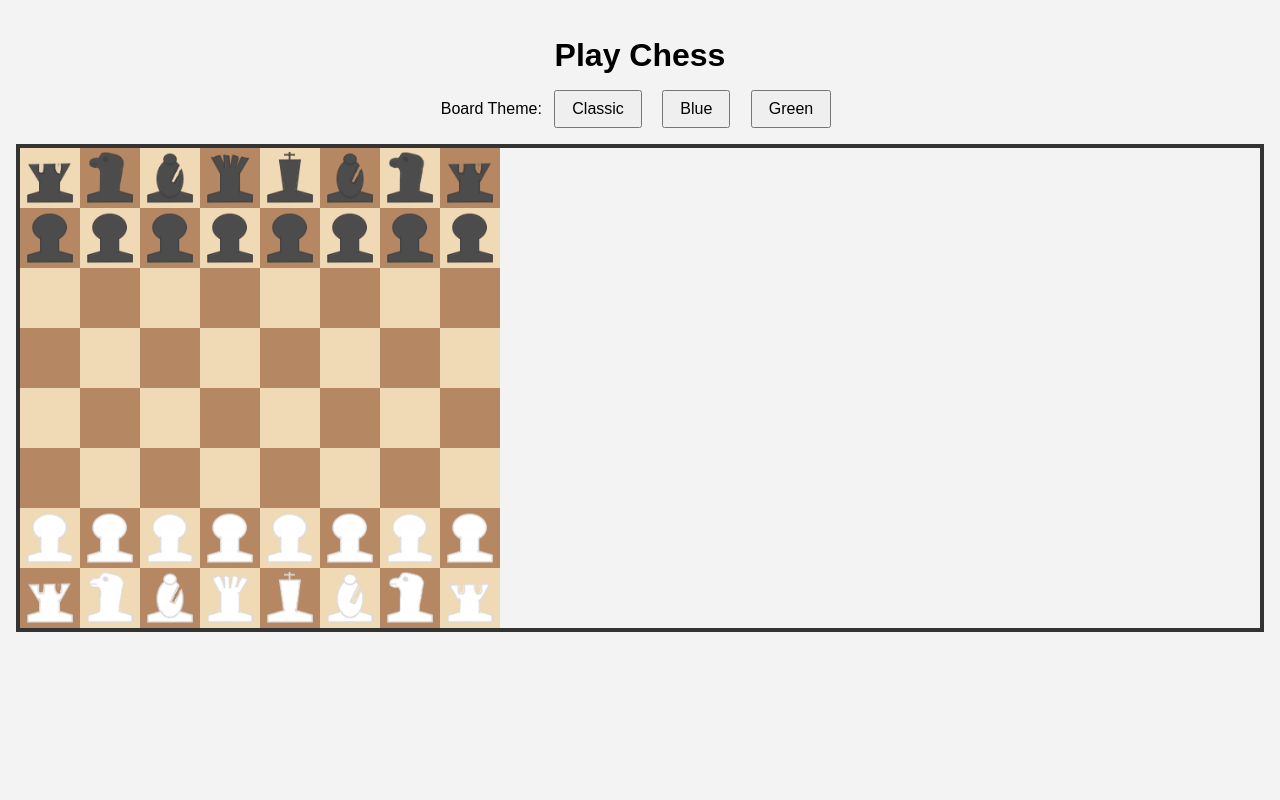
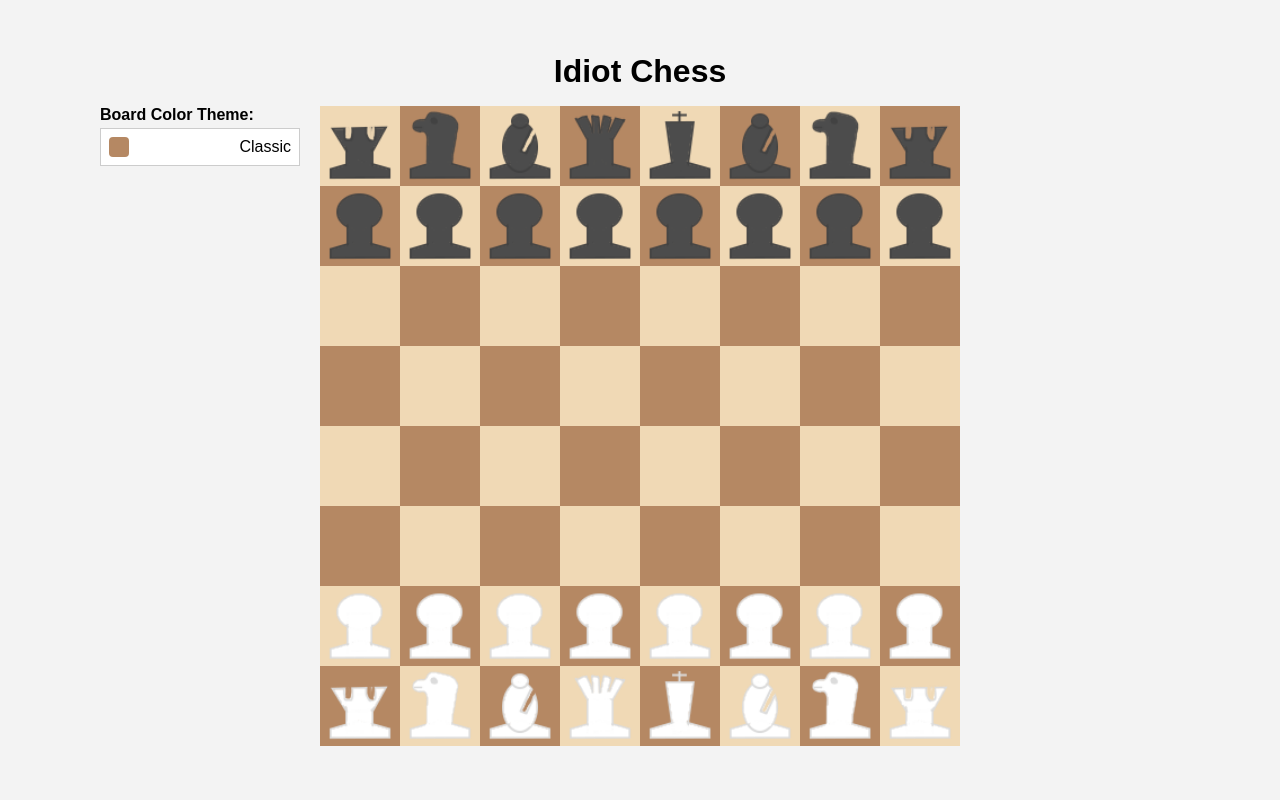
Before and after one commit to cadenweigel/IdiotChess, a Flask app: page /play in a window 1280 px wide. Run offline with Flask 3, Linux system fonts and the light colour scheme.

Commit message:
improved styling on play page

```diff
--- a/app/static/css/play.css
+++ b/app/static/css/play.css
@@ -1,45 +1,124 @@
 body {
   font-family: Arial, sans-serif;
-    text-align: center;
   background-color: #f3f3f3;
   margin: 0;
-    padding: 1rem;
+  padding: 2rem;
+  display: flex;
+  flex-direction: column;
+  align-items: center;
 }
 
 h1 {
   margin-bottom: 1rem;
 }
 
-  #theme-selector {
-    margin-bottom: 1rem;
+.board-container {
+  display: flex;
+  align-items: flex-start;
+  justify-content: center;
+  gap: 2rem;
 }
 
-  button {
-    margin: 0 0.5rem;
-    padding: 0.5rem 1rem;
+.board-wrapper {
+  position: relative;
+  width: fit-content;
+  margin: 0 auto;
+}
+
+.theme-picker-wrapper {
+  position: absolute;
+  top: 0;
+  left: -220px; /* enough space to the left of board */
+  display: flex;
+  flex-direction: column;
+  align-items: flex-start;
+}
+
+.theme-label {
+  margin-bottom: 0.25rem;
+  font-weight: bold;
   font-size: 1rem;
+  white-space: nowrap;
+}
+
+.custom-theme-picker {
+  position: relative;
+  width: 200px;
+  margin-bottom: 1rem;
+  -webkit-user-select: none; /* Safari compatibility */
+  user-select: none;
+}
+
+.theme-button {
+  width: 100%;
+  padding: 0.5rem;
+  font-size: 1rem;
+  display: flex;
+  align-items: center;
+  justify-content: space-between;
+  background: white;
+  border: 1px solid #ccc;
   cursor: pointer;
 }
 
-  /* Board layout */
+.theme-options {
+  position: absolute;
+  top: 100%;
+  left: 0;
+  width: 100%;
+  background: white;
+  border: 1px solid #ccc;
+  z-index: 10;
+  box-shadow: 0 2px 8px rgba(0,0,0,0.15);
+}
+
+.theme-option {
+  padding: 0.5rem;
+  display: flex;
+  align-items: center;
+  cursor: pointer;
+}
+
+.theme-option:hover {
+  background-color: #eee;
+}
+
+.swatch {
+  display: inline-block;
+  width: 20px;
+  height: 20px;
+  border-radius: 4px;
+  margin-right: 0.5rem;
+  vertical-align: middle;
+}
+
+.swatch-classic { background-color: #b58863; }
+.swatch-blue { background-color: #547aa5; }
+.swatch-green { background-color: #497f4b; }
+.swatch-gray { background-color: #a9a9a9; }
+
+.hidden {
+  display: none;
+}
+
 .board {
   display: grid;
-    grid-template-columns: repeat(8, 60px);
-    grid-template-rows: repeat(8, 60px);
-    margin: 0 auto;
-    border: 4px solid #333;
+  grid-template-columns: repeat(8, 80px);
+  grid-template-rows: repeat(8, 80px);
+  margin: 0;
+  border: none;
+  transition: background-color 0.3s ease;
 }
 
-  /* Square base style */
 .square {
-    width: 60px;
-    height: 60px;
+  width: 80px;
+  height: 80px;
   display: flex;
   align-items: center;
   justify-content: center;
+  transition: background-color 0.3s ease; /* smooth theme change */
 }
 
-  /* Piece image */
 .square img {
   width: 90%;
   height: 90%;
@@ -47,31 +126,20 @@ body {
   pointer-events: none;
 }
 
-  /* Classic theme */
-  .board.classic .light {
-    background-color: #f0d9b5;
-  }
-  .board.classic .dark {
-    background-color: #b58863;
-  }
+/* Board themes */
+.board.classic .light { background-color: #f0d9b5; }
+.board.classic .dark { background-color: #b58863; }
 
-  /* Blue theme */
-  .board.blue .light {
-    background-color: #dfefff;
-  }
-  .board.blue .dark {
-    background-color: #547aa5;
-  }
+.board.blue .light { background-color: #dfefff; }
+.board.blue .dark { background-color: #547aa5; }
 
-  /* Green theme */
-  .board.green .light {
-    background-color: #e0f8d0;
-  }
-  .board.green .dark {
-    background-color: #689d6a;
-  }
+.board.green .light { background-color: #e0f8d0; }
+.board.green .dark { background-color: #689d6a; }
 
-  /* Highlighting (optional for selected pieces/moves) */
+.board.gray .light { background-color: #d3d3d3; }
+.board.gray .dark { background-color: #a9a9a9; }
+
+/* Optional: Highlight for selected squares */
 .square.selected {
   outline: 3px solid gold;
 }
--- a/app/static/js/play.js
+++ b/app/static/js/play.js
@@ -54,5 +54,43 @@ function renderBoard(board) {
   }
 }
 
+function setBoardTheme(theme) {
+  // Remove all known theme classes
+  const themes = ['classic', 'blue', 'green', 'gray'];
+  themes.forEach(t => boardEl.classList.remove(t));
+
+  // Add the selected theme
+  boardEl.classList.add(theme);
+}
+
+document.addEventListener("DOMContentLoaded", () => {
+  const currentThemeBtn = document.getElementById("currentTheme");
+  const themeOptions = document.getElementById("themeOptions");
+
+  currentThemeBtn.addEventListener("click", () => {
+    themeOptions.classList.toggle("hidden");
+  });
+
+  themeOptions.addEventListener("click", (e) => {
+    const option = e.target.closest(".theme-option");
+    if (!option) return;
+
+    const theme = option.dataset.theme;
+
+    // Update button text and swatch class
+    currentThemeBtn.innerHTML = `<span class="swatch swatch-${theme}"></span> ${theme.charAt(0).toUpperCase() + theme.slice(1)}`;
+
+    themeOptions.classList.add("hidden");
+
+    setBoardTheme(theme);
+  });
+
+  document.addEventListener("click", (e) => {
+    if (!document.querySelector(".custom-theme-picker").contains(e.target)) {
+      themeOptions.classList.add("hidden");
+    }
+  });
+});
+
 // Initial load
 loadBoard();
--- a/app/templates/play.html
+++ b/app/templates/play.html
@@ -3,24 +3,47 @@
 <head>
   <meta charset="UTF-8" />
   <meta name="viewport" content="width=device-width, initial-scale=1.0"/>
-  <title>Chess Game</title>
+  <title>IdiotChess</title>
   <link rel="stylesheet" href="{{ url_for('static', filename='css/play.css') }}">
 </head>
 <body>
-  <h1>Play Chess</h1>
 
-  <!-- Theme Selector -->
-  <div id="theme-selector">
-    <label>Board Theme:</label>
-    <button onclick="setTheme('classic')">Classic</button>
-    <button onclick="setTheme('blue')">Blue</button>
-    <button onclick="setTheme('green')">Green</button>
+  <h1>Idiot Chess</h1>
+
+  <div class="board-wrapper">
+    <!-- Theme Picker (positioned to the left of the board) -->
+    <div class="theme-picker-wrapper">
+      <label for="currentTheme" class="theme-label">Board Color Theme:</label>
+      <div class="custom-theme-picker">
+        <button id="currentTheme" class="theme-button">
+          <span class="swatch swatch-classic"></span>
+          Classic
+        </button>
+        <div class="theme-options hidden" id="themeOptions">
+          <div class="theme-option" data-theme="classic">
+            <span class="swatch swatch-classic"></span>
+            Classic
+          </div>
+          <div class="theme-option" data-theme="blue">
+            <span class="swatch swatch-blue"></span>
+            Blue
+          </div>
+          <div class="theme-option" data-theme="green">
+            <span class="swatch swatch-green"></span>
+            Green
+          </div>
+          <div class="theme-option" data-theme="gray">
+            <span class="swatch swatch-gray"></span>
+            Gray
+          </div>
+        </div>
+      </div>
+    </div>
+
+    <!-- Chessboard -->
+    <div id="board" class="board classic"></div>
   </div>
 
-  <!-- Chessboard Container -->
-  <div id="board" class="board classic"></div>
-
-  <!-- Message Box -->
   <div id="message"></div>
 
   <!-- JS -->
```
Lines whose indentation alone changed are shown as unchanged.
